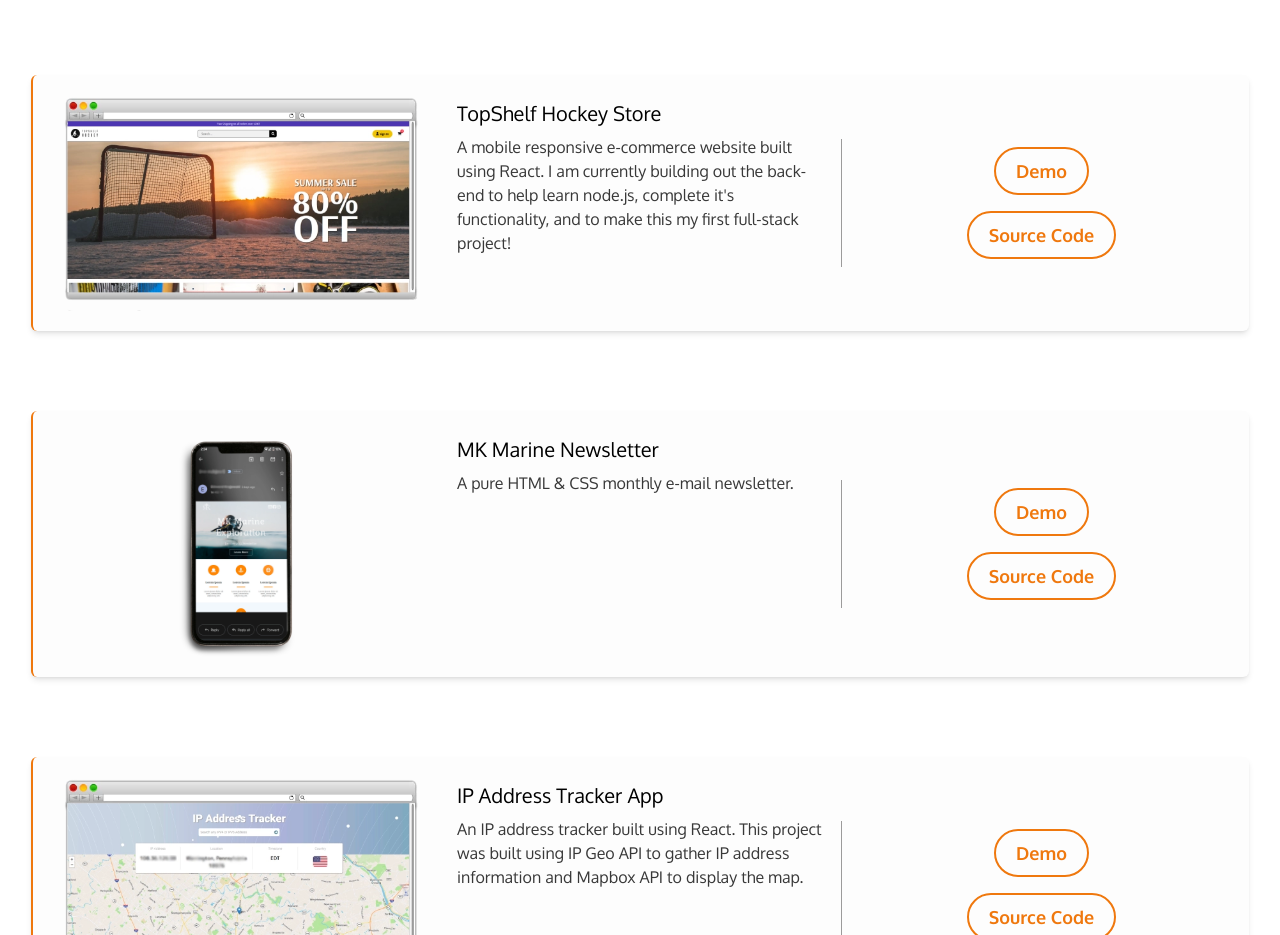
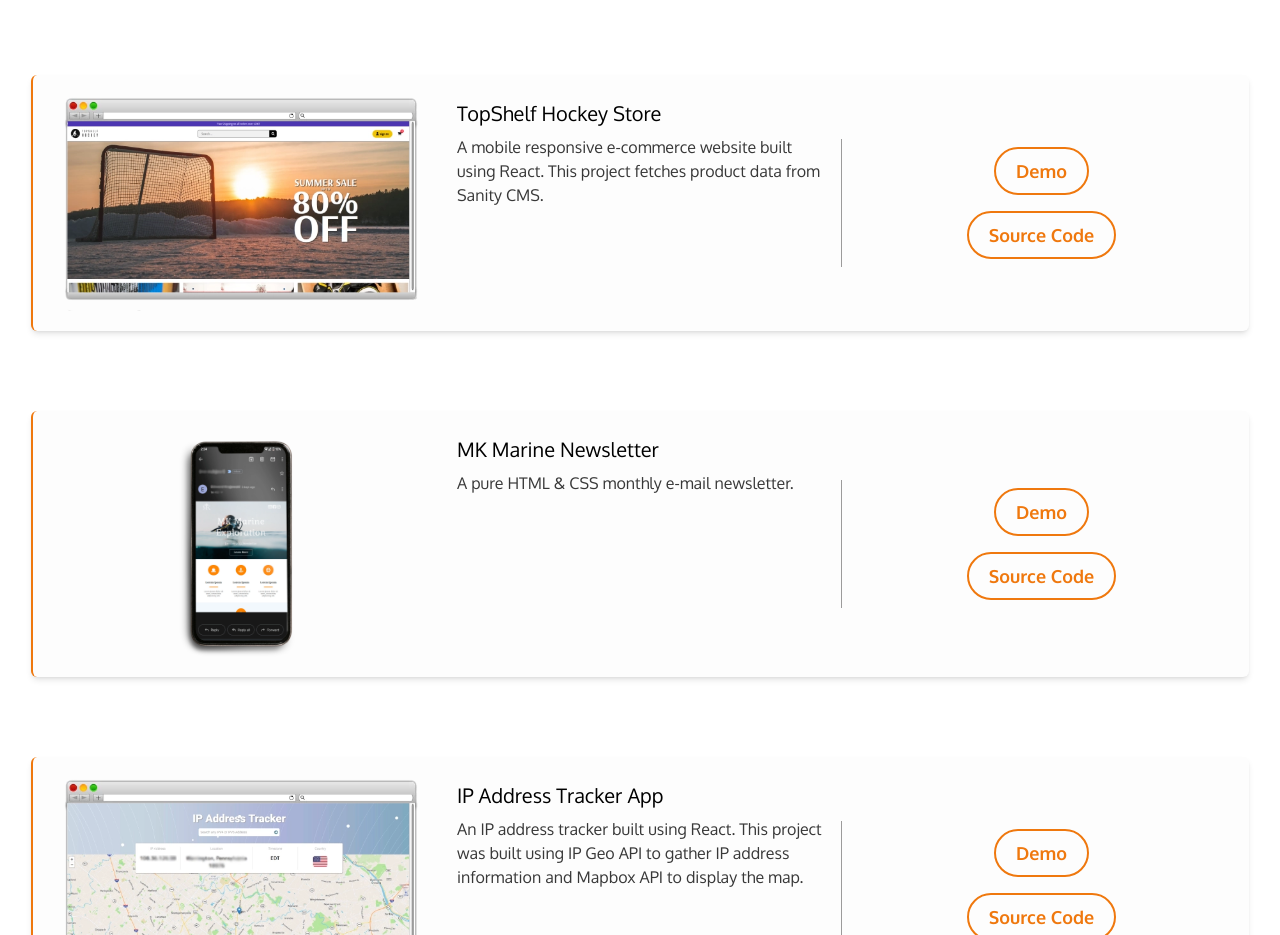
Before and after one commit to EPK3/portfolio, a React (Create React App) app: page / in a window 1280 px wide. Shown: the part 4700-5635 px from the top of the page. Built offline with nearby package versions, Linux system fonts and the light colour scheme; a web font is replaced by a local one.

Commit message:
text change

```diff
--- a/src/Components/Portfolio.jsx
+++ b/src/Components/Portfolio.jsx
@@ -20,7 +20,7 @@ const Portfolio = () => {
           </div>
           <div className='p-2 w-[350px] xl:w-[400px]'>
             <h1 className='m-2 text-xl'>TopShelf Hockey Store</h1>
-            <p className='m-2 text-gray'>A mobile responsive e-commerce website built using React. I am currently building out the back-end to help learn node.js, complete it's functionality, and to make this my first full-stack project!</p>
+            <p className='m-2 text-gray'>A mobile responsive e-commerce website built using React. This project fetches product data from Sanity CMS.</p>
           </div>
           <div className='flex flex-col m-auto justify-center content-center w-[350px] xl:w-[400px] lg:border-l-[1px] border-light-gray'>
             <a href='https://epk3.github.io/topshelfhockey/' target="_blank" rel="noreferrer noopener" className='m-auto'>
```
